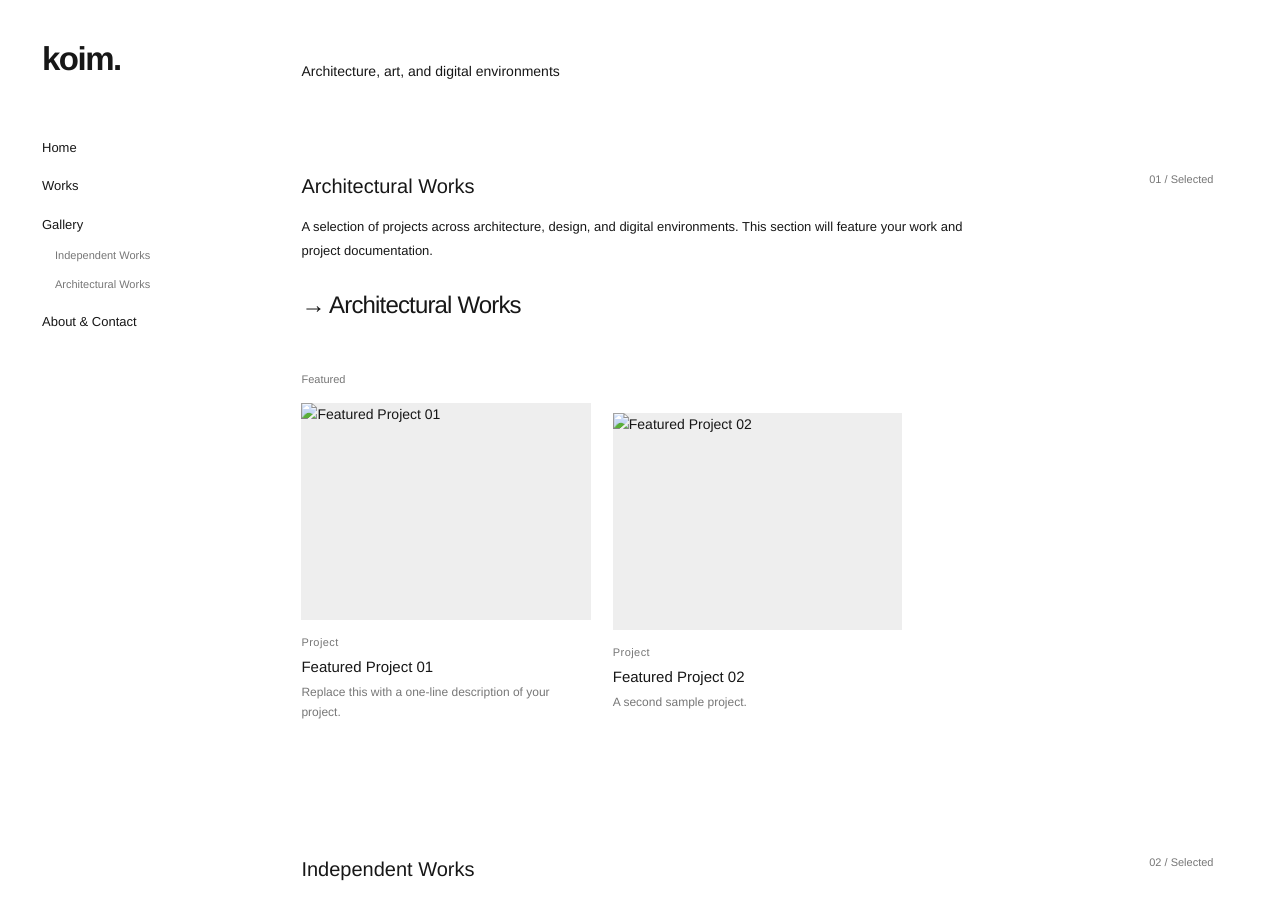
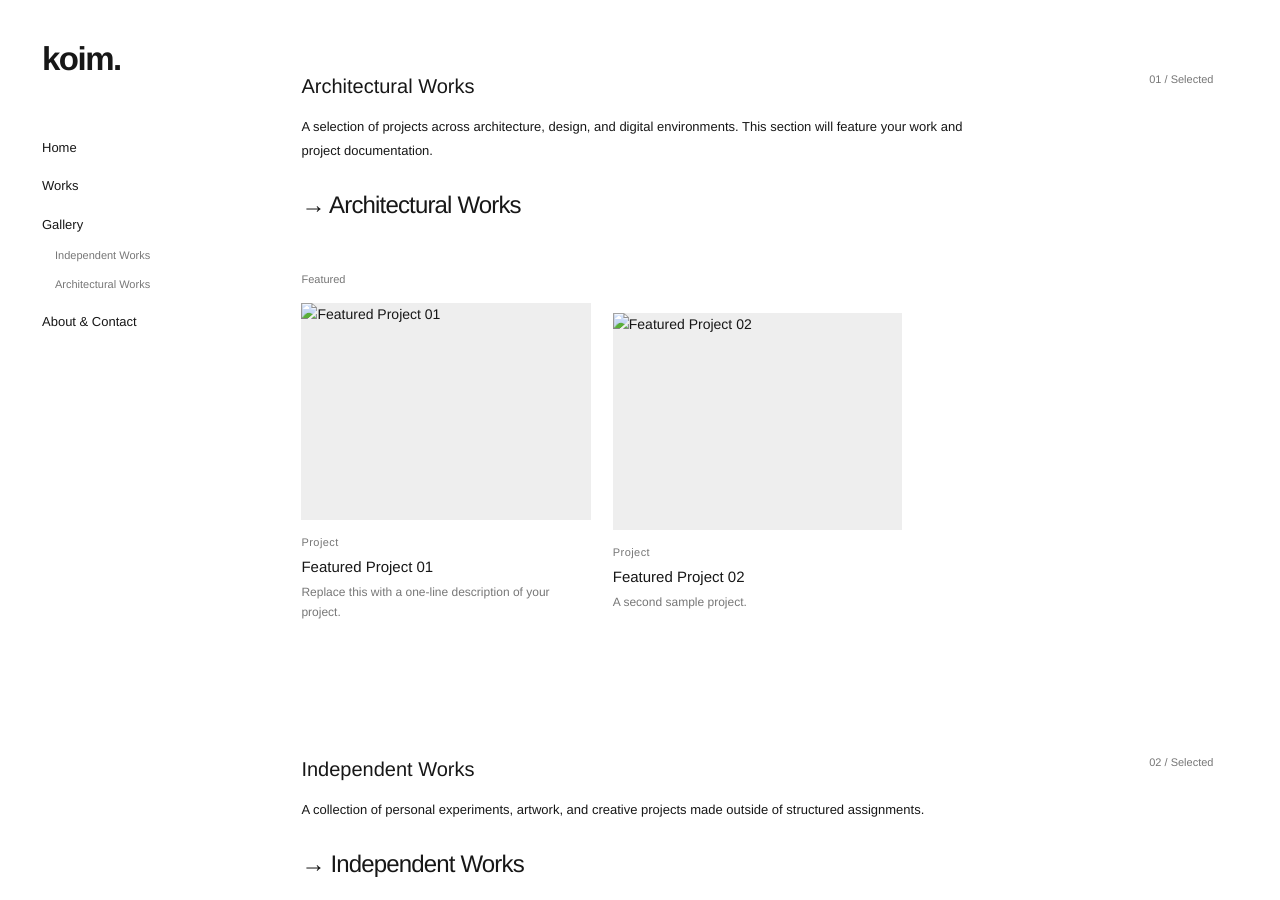
Before and after one commit to koimm/koimm.github.io, a Jekyll site: the page built from index.html, in a window 1280 px wide and 900 px high. Built offline with Jekyll 4.4.1, drawn with Linux system fonts in a browser that asks for light colours.

Commit message:
Make portfolio content easier to customize: index.html

```diff
--- a/index.html
+++ b/index.html
@@ -2,9 +2,6 @@
 layout: default
 title: Home
 ---
-<section class="home-opening">
-  <p>Architecture, art, and digital environments</p>
-</section>
 <section class="home-section">
   <div class="home-intro">
     <div>
```
